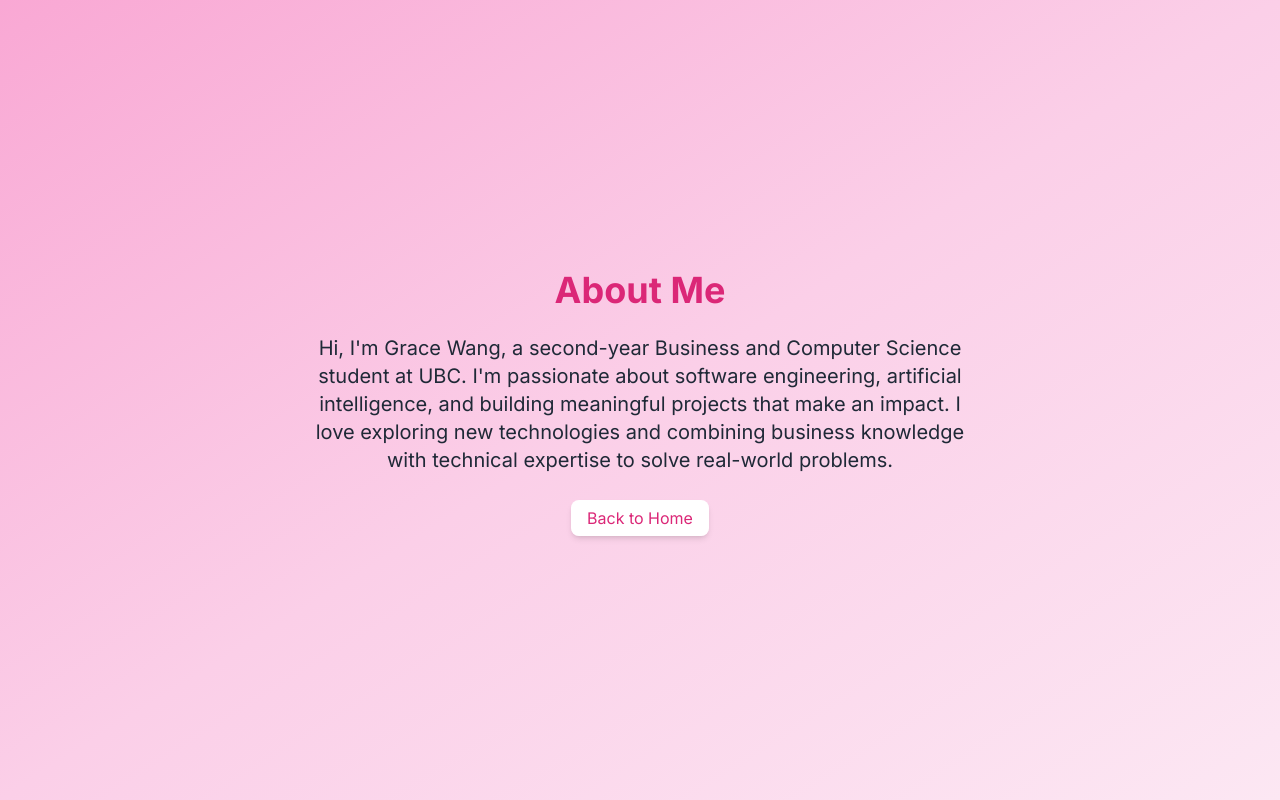
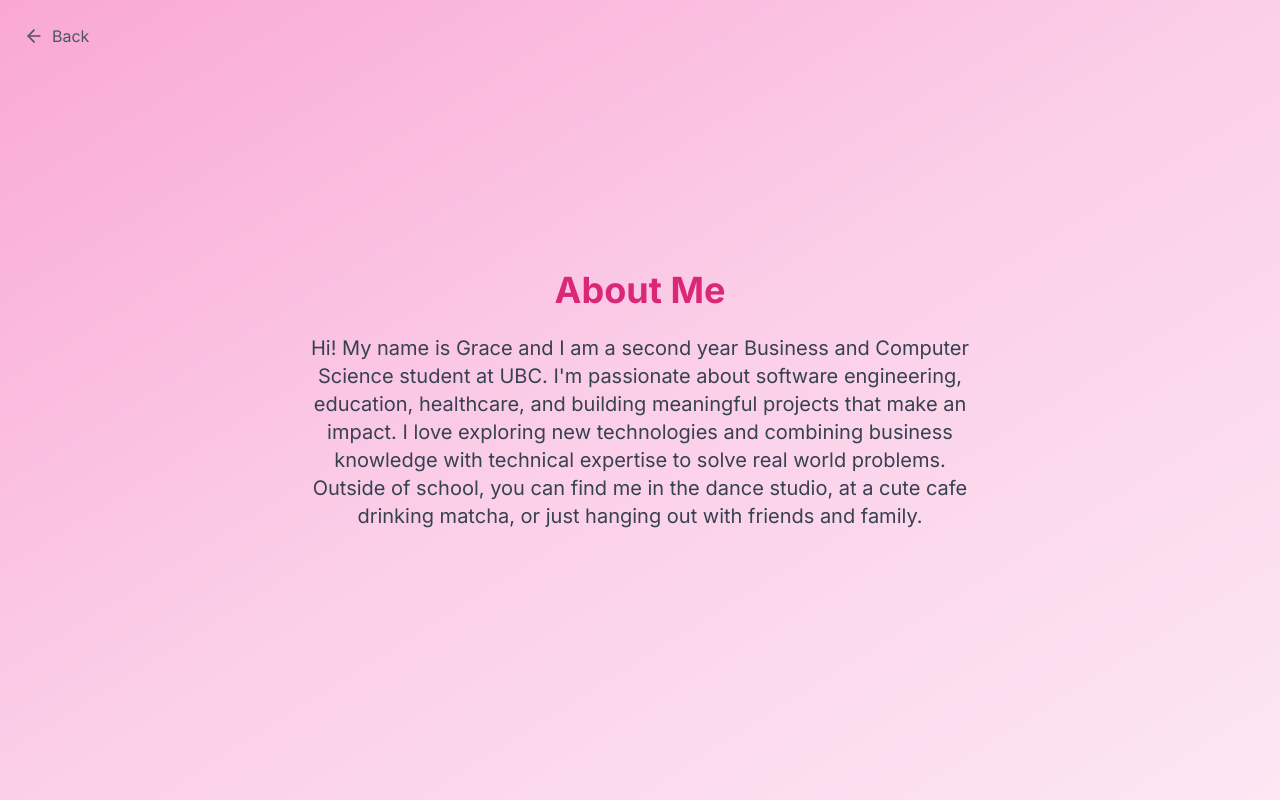
Before and after one commit to gracewxng/Portfolio, a Next.js app: page /about in a window 1280 px wide. Built offline with nearby package versions, Linux system fonts and the light colour scheme; no server answers; what tailwindcss-debug-screens would draw is missing.

Commit message:
changed message and changed button on about page

```diff
--- a/app/about/page.tsx
+++ b/app/about/page.tsx
@@ -1,23 +1,31 @@
 import Link from "next/link";
 import React from "react";
+import { ArrowLeft } from "lucide-react";
 
 export default function About() {
   return (
-    <div className="min-h-screen bg-gradient-to-tl from-pink-100 via-pink-200 to-pink-300 flex flex-col items-center justify-center text-gray-800">
-      <h1 className="text-4xl font-bold mb-6 text-pink-600">About Me</h1>
-      <p className="text-lg md:text-xl max-w-2xl text-center">
-        Hi, I'm Grace Wang, a second-year Business and Computer Science student at UBC.
-        I'm passionate about software engineering, artificial intelligence, and building
+    <div className="min-h-screen bg-gradient-to-tl from-pink-100 via-pink-200 to-pink-300 flex flex-col items-center justify-center text-gray-800 relative">
+      {/* Back Arrow */}
+      <Link
+        href="/"
+        className="absolute top-6 left-6 flex items-center text-gray-600 hover:text-pink-600 transition"
+      >
+        <ArrowLeft className="w-5 h-5 mr-2" />
+        Back
+      </Link>
+
+      {/* About Section */}
+      <div className="text-center max-w-2xl">
+        <h1 className="text-4xl font-bold mb-6 text-pink-600">About Me</h1>
+        <p className="text-lg md:text-xl text-gray-700">
+        Hi! My name is Grace and I am a second year Business and Computer Science student at UBC.
+        I'm passionate about software engineering, education, healthcare, and building
         meaningful projects that make an impact. I love exploring new technologies and
-        combining business knowledge with technical expertise to solve real-world problems.
-      </p>
-      <div className="mt-8">
-        <Link
-          href="/"
-          className="px-4 py-2 bg-white text-pink-600 rounded-lg shadow-md hover:bg-pink-500 hover:text-white transition duration-300"
-        >
-          Back to Home
-        </Link>
+        combining business knowledge with technical expertise to solve real world problems.
+
+        Outside of school, you can find me in the dance studio, at a cute cafe drinking matcha, or
+        just hanging out with friends and family.
+        </p>
       </div>
     </div>
   );
```
